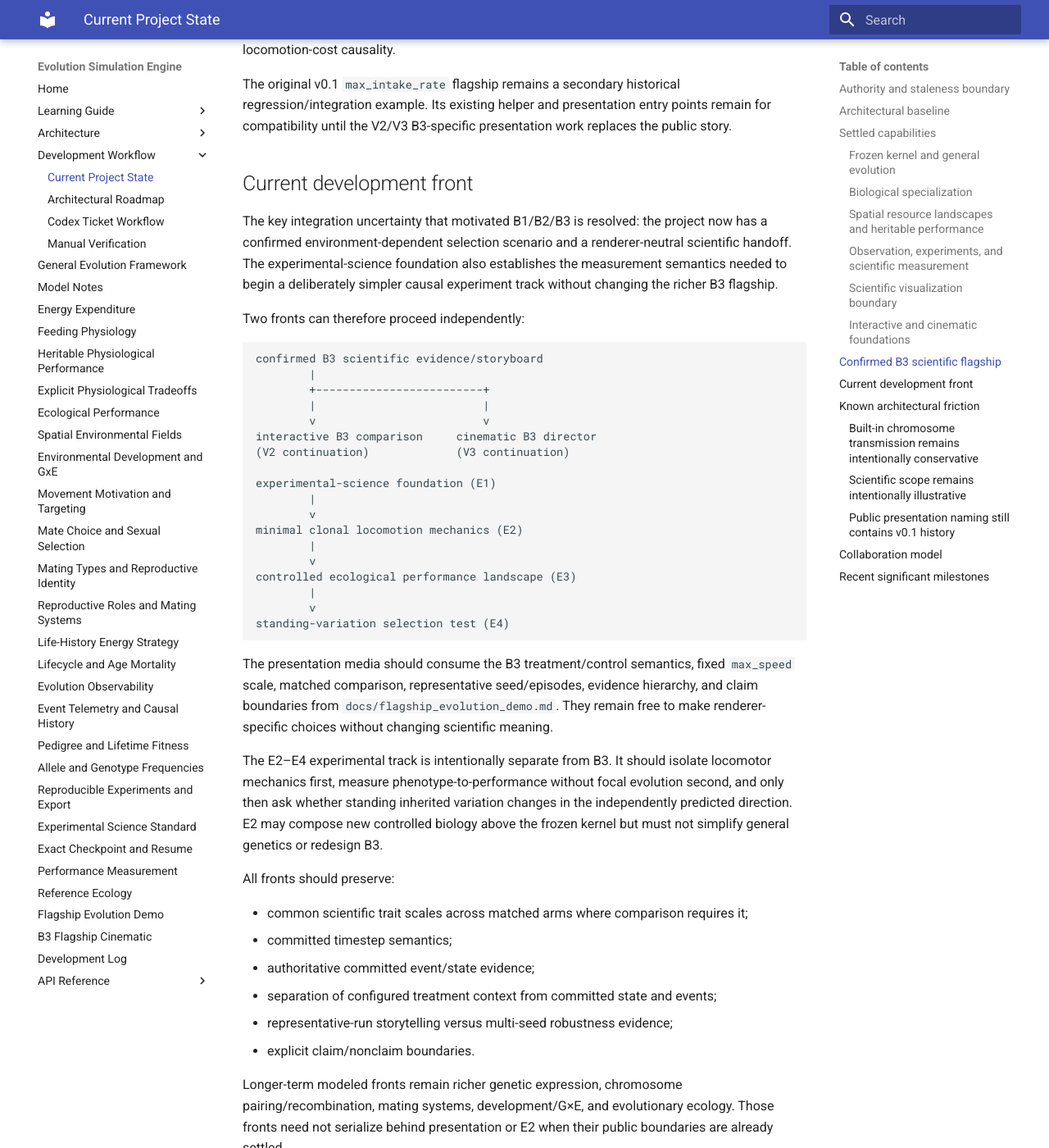
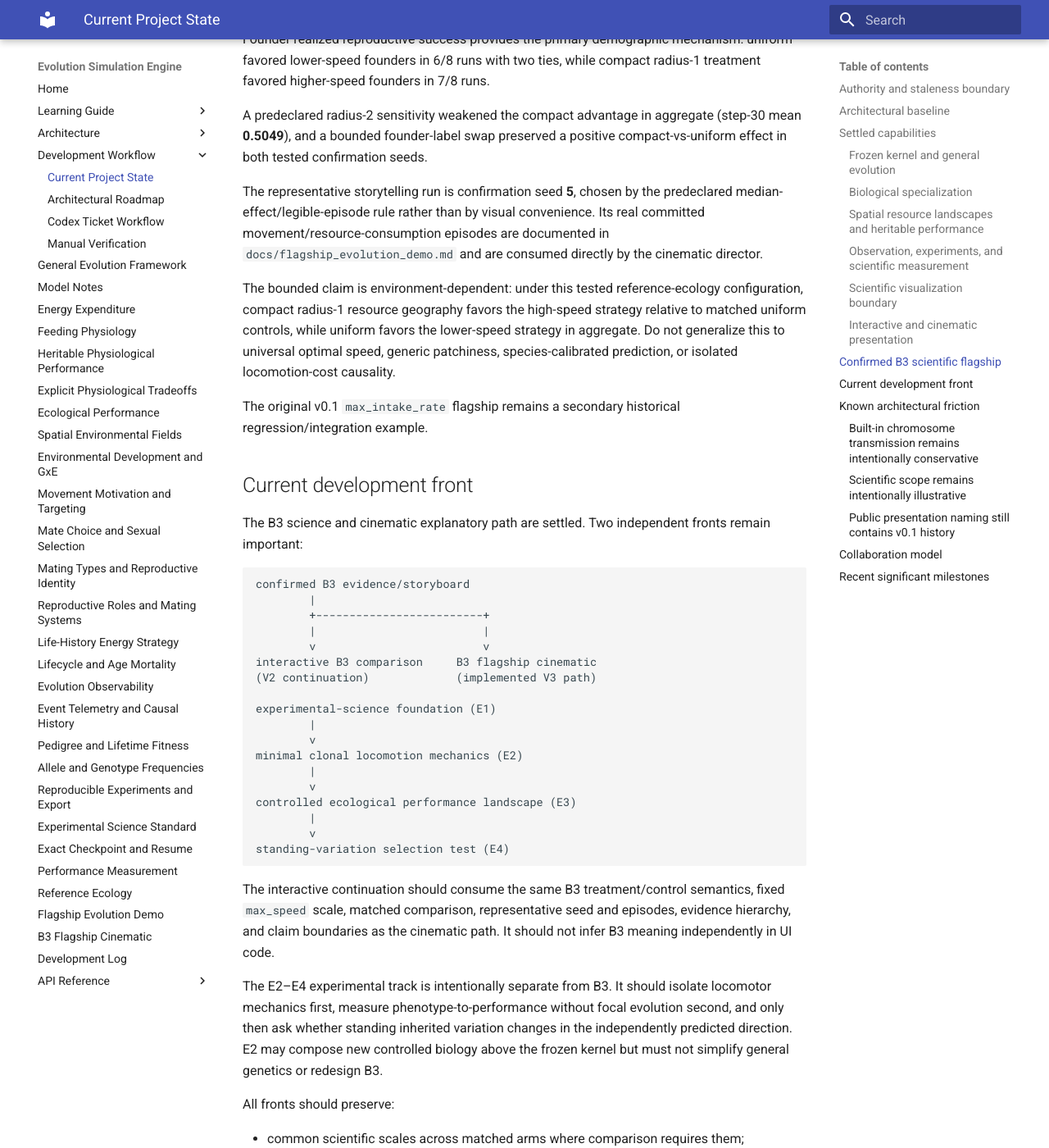
Before and after one commit to abdullahkhan57721/evolution-simulation-engine, an MkDocs documentation site: the page built from docs/development/current_state.md, in a window 1280 px wide and 1400 px high, scrolled down 5237 px. Shown: the whole window at 82% size. Built offline with MkDocs 1.6.1 and Material for MkDocs 9.7.7, drawn with Linux system fonts in a browser that asks for light colours; some of the changed text lies outside the part shown.

Commit message:
Reconcile E1 and V3 current project state

````diff
--- a/docs/development/current_state.md
+++ b/docs/development/current_state.md
@@ -41,14 +41,17 @@
        presets / experiments / interfaces
 ```
 
-Presentation remains separately downstream:
+Scientific measurement and presentation remain downstream of committed evidence:
 
 ```text
-committed scientific evidence
-        |
-        v
-scenario-specific scientific meaning
-        |
+modeled system
+        ↓
+committed state / committed events
+        ↓
+pure scientific measurement
+        ↓
+scenario / experiment meaning
+        ↓
         +-------------------------+
         |                         |
         v                         v
@@ -119,9 +122,9 @@
 `SpatialObservation`, allowing presentation to join scientific values to replay by
 committed `(step_index, organism_id)` identity without broadening spatial snapshots.
 
-The experimental-science foundation now makes the downstream measurement boundary
+The experimental-science foundation makes the downstream measurement boundary
 explicit. One simulation run/seed is the experimental replicate; organisms within
-that run are not independent replicates; event step `t` aligns to committed state
+that run are not independent replicates. Event step `t` aligns to committed state
 `t + 1`; denominators and right-censoring remain explicit; discovery,
 confirmation, and representative roles stay distinct; and concrete experiments may
 audit their one declared treatment difference without a generic configuration-diff
@@ -146,7 +149,7 @@
 interpolation, camera, timing, and storytelling. Presentation interpolation is
 never scientific evidence.
 
-### Interactive and cinematic foundations
+### Interactive and cinematic presentation
 
 The interactive application has a full-window configuration → completed-run
 world-workspace flow. It owns immutable presentation/run values and view state,
@@ -155,20 +158,36 @@
 organism encoding, and optional focal-trait encoding from committed scientific
 evidence.
 
-The cinematic package prepares renderer-owned timelines from committed spatial,
-population, selective focal-trait, and event evidence. Generic and focal modes
-remain available without turning Manim or any future renderer into a simulation
-contract.
+The cinematic package retains its generic V3 I1 renderer-owned timeline path and
+also has a concrete B3 flagship director above that foundation. The B3 path consumes
+the frozen scientific handoff rather than rediscovering scenario meaning:
 
-V2 and V3 have the science-aware infrastructure needed to consume a scenario
-handoff; they should not invent B3 treatment/control semantics independently.
+```text
+B3 committed evidence
+        ↓
+B3 renderer-neutral scientific handoff
+        ↓
+B3-specific director preparation
+        ↓
+existing cinematic timelines / prepared values
+        ↓
+Manim-only camera, timing, focus, and charts
+```
+
+The B3 director uses the shared fixed `max_speed` scale, B3-declared representative
+seed and episodes, run-level confirmation evidence, founder reproductive
+contribution, radius-2 sensitivity, and the bounded B3 claim. Organism fill remains
+focal `max_speed`; body size remains authoritative body mass; focus uses a separate
+halo/camera channel. Identity appearance/departure remains continuity metadata and
+is never promoted to birth/death evidence.
+
+Routine CI renders generic, science-aware, and reduced real-B3 cinematic smokes.
+The full high-quality B3 film is a deliberate reproducible artifact path rather
+than an every-commit quality gate. See `docs/cinematic_flagship.md`.
 
 ## Confirmed B3 scientific flagship
 
-B3 has now identified and independently confirmed the primary scientific flagship
-for the next presentation generation.
-
-The question is:
+The current scientific flagship asks:
 
 > Does compact spatial resource geography change selection on existing heritable
 > `max_speed` standing variation relative to a matched uniform-resource
@@ -213,37 +232,31 @@
 The representative storytelling run is confirmation seed **5**, chosen by the
 predeclared median-effect/legible-episode rule rather than by visual convenience.
 Its real committed movement/resource-consumption episodes are documented in
-`docs/flagship_evolution_demo.md`.
+`docs/flagship_evolution_demo.md` and are consumed directly by the cinematic
+director.
 
 The bounded claim is environment-dependent: under this tested reference-ecology
 configuration, compact radius-1 resource geography favors the high-speed strategy
-relative to matched uniform controls, while uniform favors the lower-speed
-strategy in aggregate. Do not generalize this to universal optimal speed, generic
-patchiness, species-calibrated prediction, or isolated locomotion-cost causality.
+relative to matched uniform controls, while uniform favors the lower-speed strategy
+in aggregate. Do not generalize this to universal optimal speed, generic patchiness,
+species-calibrated prediction, or isolated locomotion-cost causality.
 
 The original v0.1 `max_intake_rate` flagship remains a secondary historical
-regression/integration example. Its existing helper and presentation entry points
-remain for compatibility until the V2/V3 B3-specific presentation work replaces
-the public story.
+regression/integration example.
 
 ## Current development front
 
-The key integration uncertainty that motivated B1/B2/B3 is resolved: the project
-now has a confirmed environment-dependent selection scenario and a renderer-neutral
-scientific handoff. The experimental-science foundation also establishes the
-measurement semantics needed to begin a deliberately simpler causal experiment
-track without changing the richer B3 flagship.
-
-Two fronts can therefore proceed independently:
+The B3 science and cinematic explanatory path are settled. Two independent fronts
+remain important:
 
 ```text
-confirmed B3 scientific evidence/storyboard
+confirmed B3 evidence/storyboard
         |
         +-------------------------+
         |                         |
         v                         v
-interactive B3 comparison     cinematic B3 director
-(V2 continuation)             (V3 continuation)
+interactive B3 comparison     B3 flagship cinematic
+(V2 continuation)             (implemented V3 path)
 
 experimental-science foundation (E1)
         |
@@ -257,20 +270,20 @@
 standing-variation selection test (E4)
 ```
 
-The presentation media should consume the B3 treatment/control semantics, fixed
-`max_speed` scale, matched comparison, representative seed/episodes, evidence
-hierarchy, and claim boundaries from `docs/flagship_evolution_demo.md`. They remain
-free to make renderer-specific choices without changing scientific meaning.
+The interactive continuation should consume the same B3 treatment/control
+semantics, fixed `max_speed` scale, matched comparison, representative seed and
+episodes, evidence hierarchy, and claim boundaries as the cinematic path. It should
+not infer B3 meaning independently in UI code.
 
 The E2–E4 experimental track is intentionally separate from B3. It should isolate
-locomotor mechanics first, measure phenotype-to-performance without focal
-evolution second, and only then ask whether standing inherited variation changes
-in the independently predicted direction. E2 may compose new controlled biology
-above the frozen kernel but must not simplify general genetics or redesign B3.
+locomotor mechanics first, measure phenotype-to-performance without focal evolution
+second, and only then ask whether standing inherited variation changes in the
+independently predicted direction. E2 may compose new controlled biology above the
+frozen kernel but must not simplify general genetics or redesign B3.
 
 All fronts should preserve:
 
-- common scientific trait scales across matched arms where comparison requires it;
+- common scientific scales across matched arms where comparison requires them;
 - committed timestep semantics;
 - authoritative committed event/state evidence;
 - separation of configured treatment context from committed state and events;
@@ -279,12 +292,7 @@
 
 Longer-term modeled fronts remain richer genetic expression, chromosome
 pairing/recombination, mating systems, development/G×E, and evolutionary ecology.
-Those fronts need not serialize behind presentation or E2 when their public
-boundaries are already settled.
-
 A native Rust/C++ backend remains a separate evidence-driven future concern.
-Python continues to own high-level modeling/configuration until measured workloads
-show that a compiled execution plan/backend is justified.
 
 See `docs/development/roadmap.md` for milestone-level sequencing.
 
@@ -306,11 +314,10 @@
 
 ### Public presentation naming still contains v0.1 history
 
-Some existing dashboard/cinematic entry points and helper names still call the
-older `max_intake_rate` demonstration the flagship. B3 intentionally does not
-rewrite renderer choreography. V2/V3 should migrate the public presentation story
-to the confirmed B3 scenario while preserving compatibility or making any API
-rename deliberate.
+Some existing dashboard/helper names still call the older `max_intake_rate`
+demonstration the flagship. The B3 cinematic path does not require renaming those
+compatibility surfaces. V2 should migrate the interactive public story to the
+confirmed B3 scenario deliberately rather than through broad compatibility churn.
 
 ## Collaboration model
 
@@ -326,6 +333,12 @@
 
 Newest first; this is a capability summary, not a changelog.
 
+- **B3 flagship cinematic director:** turns the confirmed renderer-neutral B3
+  storyboard into a deterministic explanatory Manim film with matched
+  treatment/control framing, authoritative representative episodes, repeated
+  interaction, founder reproductive contribution, population genetic evidence,
+  independent confirmation, radius-2 sensitivity, fixed scientific scales, and a
+  reproducibility manifest while preserving the generic V3 I1 path.
 - **Experimental science foundation:** established exact committed event/state
   alignment, run-level replicate and treatment provenance, explicit fixed-horizon
   censoring semantics, thin normalization/equality treatment-integrity checking,
````
